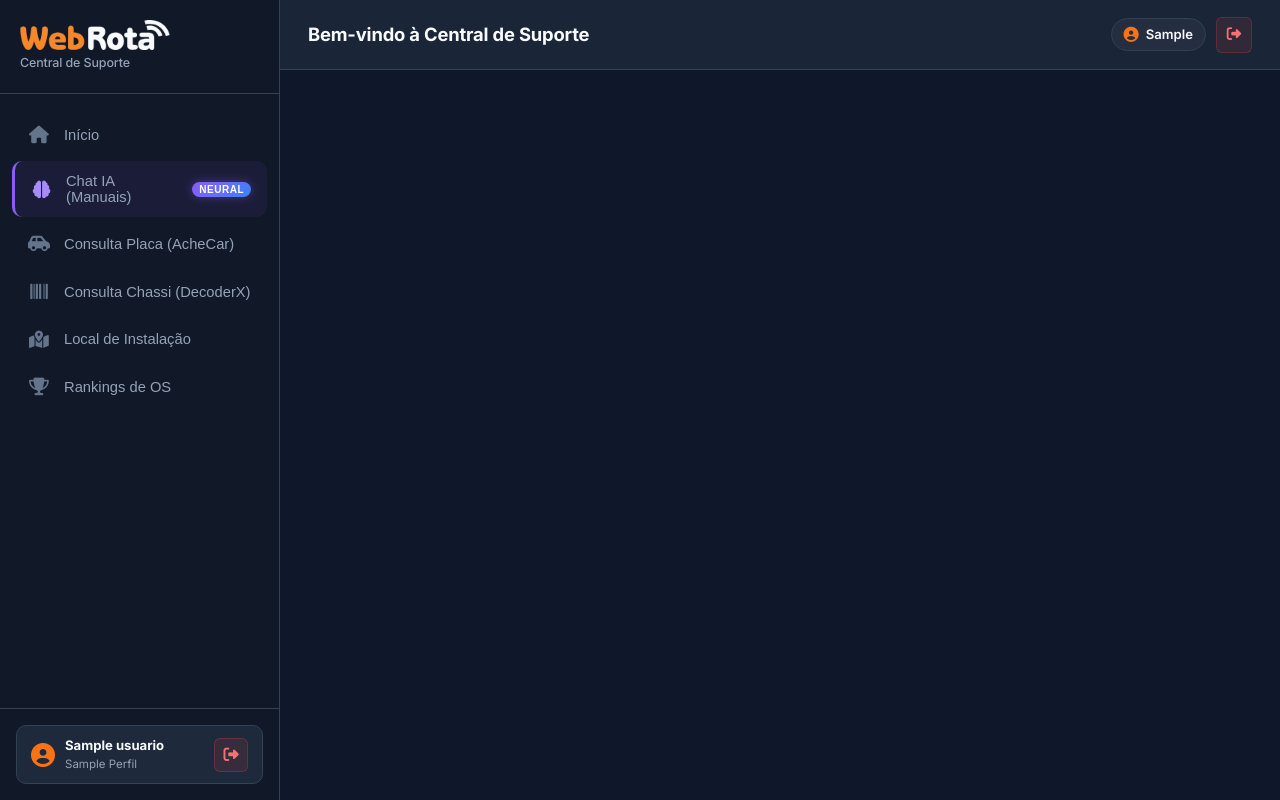
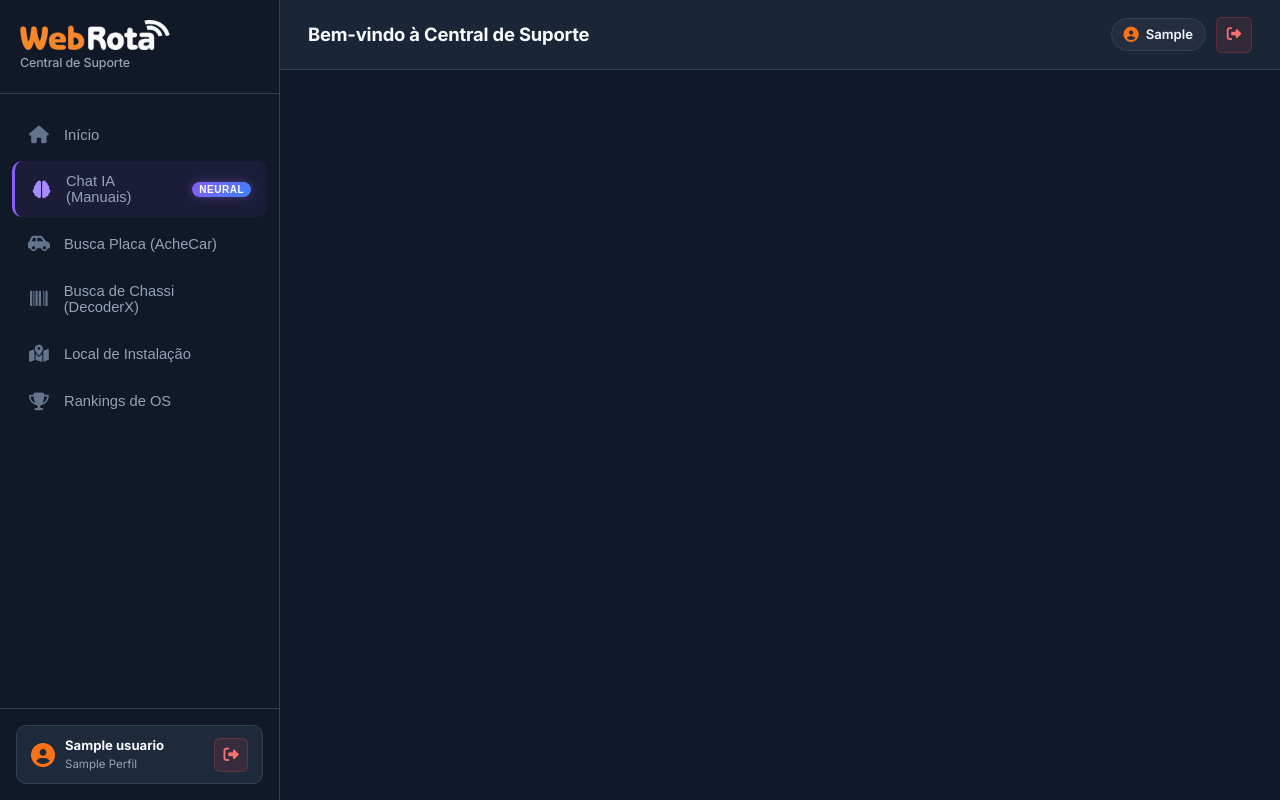
Before and after one commit to MuryloGonzaga/central-de-suporte, a FastAPI app: template app/templates/index.html in a window 1280 px wide. Run offline with FastAPI, Linux system fonts and the light colour scheme; the template is opened without the code that fills it: most values are stand-ins (such as "Sample title", 1, 10 or a date in 2020).

Commit message:
fix(permissoes): atualizar acessos publicos para Chat IA, Busca Placa e Busca de Chassi

```diff
--- a/app/main.py
+++ b/app/main.py
@@ -149,7 +149,7 @@ def exigir_acesso_total(cs_session: Optional[str] = None, request: Optional[Requ
     if not usuario.get("acesso_total", False):
         raise HTTPException(
             status_code=403,
-            detail="Acesso restrito. Seu usuário possui permissão de acesso apenas ao Chat IA e Consulta de Placas."
+            detail="Acesso restrito. Seu usuário possui permissão de acesso apenas ao Chat IA, Busca Placa e Busca de Chassi."
         )
     return usuario
 
--- a/app/static/js/app.js
+++ b/app/static/js/app.js
@@ -37,9 +37,9 @@ function initNavigation() {
 
     const titulos = {
         'tab-home': 'Bem-vindo à Central de Suporte WebRota',
-        'tab-chat': 'Assistente Técnico IA - Manuais Suntech',
-        'tab-placa': 'Consulta de Placa (Base Pública AcheCar)',
-        'tab-chassi': 'Consulta de Chassi (Base Pública DecoderX)',
+        'tab-chat': 'Chat IA - Manuais e Assistente Técnico',
+        'tab-placa': 'Busca Placa (Base Pública AcheCar)',
+        'tab-chassi': 'Busca de Chassi (Base Pública DecoderX)',
         'tab-local': 'Rastreamento de Local de Instalação (Última OS)',
         'tab-ranking': 'Rankings de Execução de Ordens de Serviço'
     };
--- a/app/templates/index.html
+++ b/app/templates/index.html
@@ -48,11 +48,11 @@
                 </button>
                 <button class="nav-item{% if aba_inicial == 'tab-placa' %} active{% endif %}" data-tab="tab-placa">
                     <i class="fa-solid fa-car-side"></i>
-                    <span>Consulta Placa (AcheCar)</span>
+                    <span>Busca Placa (AcheCar)</span>
                 </button>
                 <button class="nav-item{% if aba_inicial == 'tab-chassi' %} active{% endif %}" data-tab="tab-chassi">
                     <i class="fa-solid fa-barcode"></i>
-                    <span>Consulta Chassi (DecoderX)</span>
+                    <span>Busca de Chassi (DecoderX)</span>
                 </button>
                 {% if usuario.acesso_total %}
                 <button class="nav-item{% if aba_inicial == 'tab-local' %} active{% endif %}" data-tab="tab-local">
@@ -134,7 +134,7 @@
                             <div class="welcome-action-card" data-goto="tab-placa">
                                 <div class="wac-icon bg-blue"><i class="fa-solid fa-car-side"></i></div>
                                 <div class="wac-info">
-                                    <h4>Consulta de Placas</h4>
+                                    <h4>Busca Placa</h4>
                                     <p>Busque dados públicos de veículos pela placa na base AcheCar.</p>
                                 </div>
                                 <i class="fa-solid fa-chevron-right wac-arrow"></i>
@@ -142,7 +142,7 @@
                             <div class="welcome-action-card" data-goto="tab-chassi">
                                 <div class="wac-icon bg-cyan"><i class="fa-solid fa-barcode"></i></div>
                                 <div class="wac-info">
-                                    <h4>Consulta de Chassi</h4>
+                                    <h4>Busca de Chassi</h4>
                                     <p>Decodifique o VIN (Marca, Modelo, Ano, Motor, Combustível, País) via DecoderX.</p>
                                 </div>
                                 <i class="fa-solid fa-chevron-right wac-arrow"></i>
@@ -552,13 +552,13 @@
             <div class="bottom-nav-icon-wrapper">
                 <i class="fa-solid fa-car-side"></i>
             </div>
-            <span>Placas</span>
+            <span>Busca Placa</span>
         </button>
         <button type="button" class="bottom-nav-item{% if aba_inicial == 'tab-chassi' %} active{% endif %}" data-tab="tab-chassi">
             <div class="bottom-nav-icon-wrapper">
                 <i class="fa-solid fa-barcode"></i>
             </div>
-            <span>Chassi</span>
+            <span>Busca Chassi</span>
         </button>
         {% if usuario.acesso_total %}
         <button type="button" class="bottom-nav-item{% if aba_inicial == 'tab-local' %} active{% endif %}" data-tab="tab-local">
```
